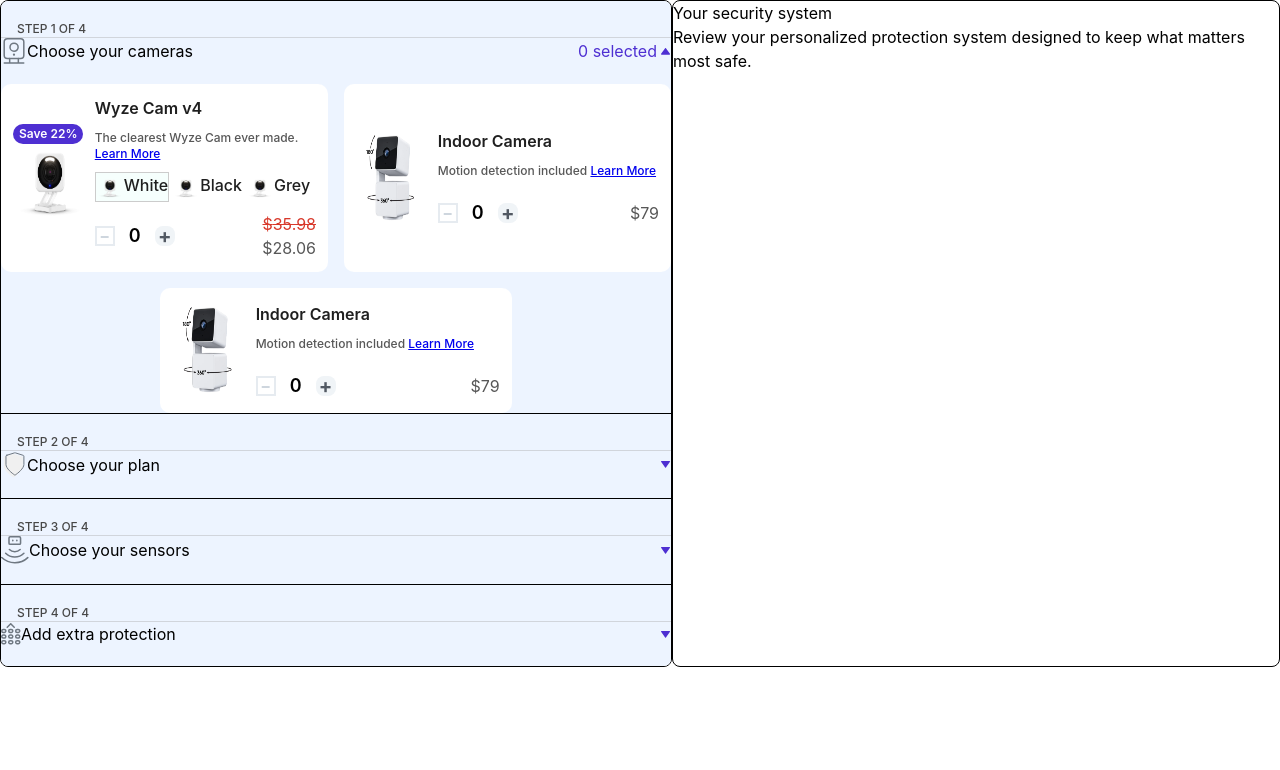
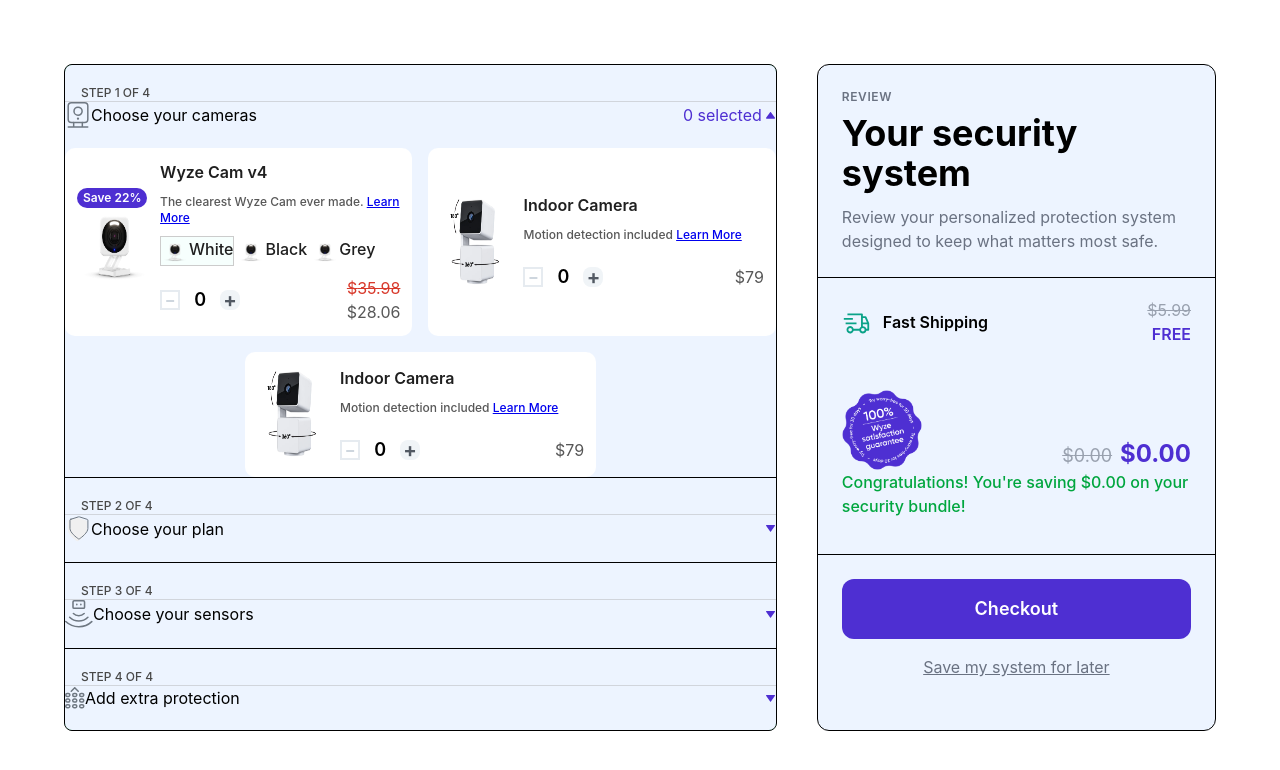
Before and after one commit to Shaalano31/Bundle-Builder, a React (Vite) app: page / in a window 1280 px wide. Shown: the top 770 px of the page. Built offline with nearby package versions, Linux system fonts and the light colour scheme.

Commit message:
Refactor and improve review panel

```diff
--- a/src/App.tsx
+++ b/src/App.tsx
@@ -23,7 +23,7 @@
   };
 
   return (
-    <main className="app flex flex-row">
+    <main className="app flex md:flex-row flex-col gap-10 lg:p-16 p-4 w-full">
       <SystemBuilderAccordion {...builderSelections} />
       <ReviewPanel {...builderSelections} />
     </main>
--- /dev/null
+++ b/src/assets/icons/truck.icon.tsx
@@ -0,0 +1,22 @@
+import type { IconProps } from "../../utils/types";
+
+const TruckIcon = ({ size, color }: IconProps) => (
+  <svg
+    xmlns="http://ww.w3.org/2000/svg"
+    width={size || "29"}
+    height={size || "29"}
+    fill="none"
+    viewBox="0 0 29 29"
+  >
+    <path
+      fill={color || "#0AA288"}
+      d="M3.625 14.5H14.5v1.813H3.625zM1.813 9.969h9.062v1.812H1.813z"
+    ></path>
+    <path
+      fill={color || "#0AA288"}
+      d="m27.114 15.05-2.719-6.345a.91.91 0 0 0-.833-.549h-2.718V6.344a.906.906 0 0 0-.907-.907h-14.5V7.25h13.594v11.379a3.63 3.63 0 0 0-1.684 2.215h-5.695a3.625 3.625 0 1 0 0 1.812h5.695a3.607 3.607 0 0 0 6.993 0h1.941a.906.906 0 0 0 .906-.906v-6.344a.9.9 0 0 0-.073-.357M8.156 23.562a1.812 1.812 0 1 1 0-3.625 1.812 1.812 0 0 1 0 3.625M20.844 9.969h2.12l1.943 4.531h-4.063zm0 13.594a1.812 1.812 0 1 1 0-3.625 1.812 1.812 0 0 1 0 3.625m4.53-2.72H24.34a3.62 3.62 0 0 0-3.496-2.718v-1.812h4.53z"
+    ></path>
+  </svg>
+);
+
+export default TruckIcon;
--- a/src/components/ReviewPanel.tsx
+++ b/src/components/ReviewPanel.tsx
@@ -1,5 +1,49 @@
-import { cameraProducts } from "../data/products";
-import type { BuilderSelections } from "../utils/types";
+import TruckIcon from "../assets/icons/truck.icon";
+import {
+  cameraProducts,
+  planProducts,
+  protectionProducts,
+  sensorProducts,
+} from "../data/products";
+import type {
+  BuilderSelections,
+  ProductResponseType,
+  SelectedProduct,
+} from "../utils/types";
+import ReviewPanelProduct from "./ReviewPanelProduct";
+import ReviewSection from "./ReviewSection";
+
+function calculateTotals(
+  selectedProducts: SelectedProduct[],
+  products: ProductResponseType[],
+) {
+  return selectedProducts.reduce(
+    (totals, selected) => {
+      const product = products.find((p) => p.id === selected.id);
+
+      if (!product) return totals;
+
+      const quantity = selected.counts.reduce(
+        (sum, count) => sum + count.quantity,
+        0,
+      );
+
+      totals.subtotal += product.price * quantity;
+
+      const discountedPrice = product.discount
+        ? product.price * (1 - product.discount / 100)
+        : product.price;
+
+      totals.total += discountedPrice * quantity;
+
+      return totals;
+    },
+    {
+      subtotal: 0,
+      total: 0,
+    },
+  );
+}
 
 export default function ReviewPanel({
   selectedCameras,
@@ -11,71 +55,185 @@
   selectedProtections,
   setSelectedProtections,
 }: BuilderSelections) {
+  const cameraTotals = calculateTotals(selectedCameras, cameraProducts);
+
+  const planTotals = calculateTotals(selectedPlans, planProducts);
+
+  const sensorTotals = calculateTotals(selectedSensors, sensorProducts);
+
+  const protectionTotals = calculateTotals(
+    selectedProtections,
+    protectionProducts,
+  );
+
+  const subtotal =
+    cameraTotals.subtotal +
+    planTotals.subtotal +
+    sensorTotals.subtotal +
+    protectionTotals.subtotal;
+
+  const discountedTotal =
+    cameraTotals.total +
+    planTotals.total +
+    sensorTotals.total +
+    protectionTotals.total;
+
+  const savings = subtotal - discountedTotal;
+
   return (
-    <div className="flex flex-col max-w-2xl mx-auto border rounded-lg">
-      <p>Your security system</p>
-      <p>
-        Review your personalized protection system designed to keep what matters
-        most safe.
-      </p>
+    <div className="w-[430px] bg-[#EDF4FF] border rounded-xl overflow-hidden">
+      {/* Header */}
+
+      <div className="px-6 py-6 border-b">
+        <p className="uppercase text-xs tracking-wider text-gray-500 font-semibold">
+          Review
+        </p>
+
+        <h1 className="text-4xl font-bold mt-2">Your security system</h1>
+
+        <p className="text-gray-500 mt-3">
+          Review your personalized protection system designed to keep what
+          matters most safe.
+        </p>
+      </div>
+
+      {/* Cameras */}
 
       {selectedCameras.length > 0 && (
-        <div>
-          <h3 className="text-lg font-semibold mb-3">Cameras</h3>
+        <ReviewSection title="Cameras">
+          {selectedCameras.flatMap((selected) => {
+            const product = cameraProducts.find((p) => p.id === selected.id);
 
-          {selectedCameras.map((selected) => {
-            const product = cameraProducts.find(
-              (product) => product.id === selected.id,
+            if (!product) return [];
+
+            return selected.counts.map((count) => (
+              <ReviewPanelProduct
+                key={`${selected.id}-${count.color ?? "default"}`}
+                product={product}
+                count={count}
+                setSelectedProducts={setSelectedCameras}
+              />
+            ));
+          })}
+        </ReviewSection>
+      )}
+
+      {/* Sensors */}
+
+      {selectedSensors.length > 0 && (
+        <ReviewSection title="Sensors">
+          {selectedSensors.flatMap((selected) => {
+            const product = sensorProducts.find((p) => p.id === selected.id);
+
+            if (!product) return [];
+
+            return selected.counts.map((count) => (
+              <ReviewPanelProduct
+                key={`${selected.id}-${count.color ?? "default"}`}
+                product={product}
+                count={count}
+                setSelectedProducts={setSelectedSensors}
+              />
+            ));
+          })}
+        </ReviewSection>
+      )}
+
+      {/* Accessories */}
+
+      {selectedProtections.length > 0 && (
+        <ReviewSection title="Accessories">
+          {selectedProtections.flatMap((selected) => {
+            const product = protectionProducts.find(
+              (p) => p.id === selected.id,
             );
 
-            if (!product) return null;
+            if (!product) return [];
 
-            return (
-              <div
-                key={product.id}
-                className="flex gap-4 border-b py-4 last:border-b-0"
-              >
-                <img
-                  src={product.image}
-                  alt={product.name}
-                  className="h-24 w-24 object-contain"
-                />
+            return selected.counts.map((count) => (
+              <ReviewPanelProduct
+                key={`${selected.id}-${count.color ?? "default"}`}
+                product={product}
+                count={count}
+                setSelectedProducts={setSelectedProtections}
+              />
+            ));
+          })}
+        </ReviewSection>
+      )}
 
-                <div className="flex flex-col flex-1">
-                  <h4 className="font-semibold">{product.name}</h4>
-                  {/* <p className="text-gray-500">{product.price}</p> */}
+      {/* Plans */}
 
-                  {product.discount && (
-                    <div>
-                      <p className="text-[#D8392B] line-through">
-                        ${product.price}
-                      </p>
-                      <p className="text-[#575757]">
-                        $
-                        {(product.price * (1 - product.discount / 100)).toFixed(
-                          2,
-                        )}
-                      </p>
-                    </div>
-                  )}
-                  {!product.discount && (
-                    <p className="text-[#575757]">${product.price}</p>
-                  )}
+      {selectedPlans.length > 0 && (
+        <ReviewSection title="Plan">
+          {selectedPlans.flatMap((selected) => {
+            const product = planProducts.find((p) => p.id === selected.id);
 
-                  <div>
-                    {selected.counts.map((count) => (
-                      <p key={count.color}>
-                        {count.color} × {count.quantity}
-                      </p>
-                    ))}
-                  </div>
-                </div>
-              </div>
-            );
+            if (!product) return [];
+
+            return selected.counts.map((count) => (
+              <ReviewPanelProduct
+                key={`${selected.id}-${count.color ?? "default"}`}
+                product={product}
+                count={count}
+                setSelectedProducts={setSelectedPlans}
+              />
+            ));
           })}
+        </ReviewSection>
+      )}
+
+      {/* Shipping */}
+
+      <div className="flex items-center justify-between px-6 py-5">
+        <div className="flex items-center gap-3">
+          <TruckIcon />
+          <p className="font-semibold">Fast Shipping</p>
         </div>
-      )}
-      <div></div>
+
+        <div className="text-right">
+          <p className="line-through text-gray-400">$5.99</p>
+
+          <p className="text-[#4E2FD2] font-semibold">FREE</p>
+        </div>
+      </div>
+
+      {/* Totals */}
+
+      <div className="px-6 py-6 border-b">
+        <div className="flex flex-row justify-between">
+          <img
+            src="src\assets\images\WarrantyBadge.png"
+            className="w-20 h-20"
+          />
+
+          <div className="text-right justify-between gap-2 flex flex-row items-end">
+            <p className="line-through text-gray-400 text-lg">
+              ${subtotal.toFixed(2)}
+            </p>
+
+            <p className="text-2xl font-bold text-[#4E2FD2]">
+              ${discountedTotal.toFixed(2)}
+            </p>
+          </div>
+        </div>
+        <p className="text-green-600 font-medium mb-3">
+          Congratulations! You're saving ${savings.toFixed(2)} on your security
+          bundle!
+        </p>
+      </div>
+
+      {/* Checkout */}
+
+      <div className="p-6">
+        <button className="w-full bg-[#4E2FD2] text-white rounded-xl py-4 font-semibold text-lg hover:bg-[#4327bc] transition">
+          Checkout
+        </button>
+
+        <button className="w-full mt-4 text-gray-500 underline">
+          Save my system for later
+        </button>
+      </div>
     </div>
   );
 }
--- /dev/null
+++ b/src/components/ReviewPanelProduct.tsx
@@ -0,0 +1,112 @@
+import type { Dispatch, SetStateAction } from "react";
+import type { ProductResponseType, SelectedProduct } from "../utils/types";
+
+type Props = {
+  product: ProductResponseType;
+  count: SelectedProduct["counts"][number];
+  setSelectedProducts: Dispatch<SetStateAction<SelectedProduct[]>>;
+};
+
+export default function ReviewPanelProduct({
+  product,
+  count,
+  setSelectedProducts,
+}: Props) {
+  const unitPrice = product.discount
+    ? product.price * (1 - product.discount / 100)
+    : product.price;
+
+  const subtotal = unitPrice * count.quantity;
+
+  return (
+    <div className="flex items-center">
+      <img
+        src={product.image}
+        alt={product.name}
+        className="size-10 object-contain"
+      />
+
+      <div className="flex-1">
+        <p className="font-medium text-sm text-[#0B0D10]">{product.name}</p>
+
+        {count.color && <p className="text-gray-500">{count.color}</p>}
+      </div>
+
+      <div className="flex items-center gap-4">
+        <button
+          onClick={() => {
+            setSelectedProducts((prev) =>
+              prev
+                .map((p) => {
+                  if (p.id !== product.id) return p;
+
+                  const counts = p.counts
+                    .map((c) =>
+                      c.color === count.color
+                        ? {
+                            ...c,
+                            quantity: c.quantity - 1,
+                          }
+                        : c,
+                    )
+                    .filter((c) => c.quantity > 0);
+
+                  return {
+                    ...p,
+                    counts,
+                  };
+                })
+                .filter((p) => p.counts.length > 0),
+            );
+          }}
+        >
+          −
+        </button>
+
+        <span>{count.quantity}</span>
+
+        <button
+          onClick={() => {
+            setSelectedProducts((prev) =>
+              prev.map((p) => {
+                if (p.id !== product.id) return p;
+
+                return {
+                  ...p,
+                  counts: p.counts.map((c) =>
+                    c.color === count.color
+                      ? {
+                          ...c,
+                          quantity: c.quantity + 1,
+                        }
+                      : c,
+                  ),
+                };
+              }),
+            );
+          }}
+        >
+          +
+        </button>
+      </div>
+
+      <div className="w-24 text-right shrink-0">
+        {product.discount ? (
+          <>
+            <p className="text-{#6F7882} line-through">
+              ${(product.price * count.quantity).toFixed(2)}
+            </p>
+
+            <p className="text-[#4E2FD2] text-xl font-semibold">
+              ${(product.discount * count.quantity).toFixed(2)}
+            </p>
+          </>
+        ) : (
+          <p className="text-[#4E2FD2] text-xl font-semibold">
+            ${(product.price * count.quantity).toFixed(2)}
+          </p>
+        )}
+      </div>
+    </div>
+  );
+}
--- /dev/null
+++ b/src/components/ReviewSection.tsx
@@ -0,0 +1,18 @@
+import type { ReactNode } from "react";
+
+type Props = {
+  title: string;
+  children: ReactNode;
+};
+
+export default function ReviewSection({ title, children }: Props) {
+  return (
+    <div className="border-b px-6 py-5">
+      <h3 className="mb-4 text-xs font-semibold tracking-wider uppercase text-gray-400">
+        {title}
+      </h3>
+
+      <div className="space-y-4">{children}</div>
+    </div>
+  );
+}
--- a/src/components/SystemBuilderAccordion.tsx
+++ b/src/components/SystemBuilderAccordion.tsx
@@ -69,7 +69,7 @@
   ];
   console.log(selectedCameras.length);
   return (
-    <div className="max-w-2xl mx-auto border rounded-lg overflow-hidden">
+    <div className="md:w-2/3 border rounded-lg overflow-hidden bg-green-800">
       {steps.map((step, index) => {
         const { selected, setSelected } = accordion[index];
         return (
@@ -116,7 +116,7 @@
                       key={product.id}
                       className={
                         isOdd && isLast
-                          ? "sm:col-span-2 flex justify-center"
+                          ? "sm:col-span-2 sm:justify-center col-span-1 sm:flex"
                           : ""
                       }
                     >
--- a/src/data/products.ts
+++ b/src/data/products.ts
@@ -43,6 +43,14 @@
 ];
 
 export const planProducts = [
+  {
+    id: "protect_1",
+    image: "src\\assets\\Wyze_Cam_V3.png",
+    name: "SD Card",
+    description: "Motion detection included",
+    price: 79,
+    link: "google.com",
+  },
   // ...
 ];
 
@@ -58,5 +66,13 @@
 ];
 
 export const protectionProducts = [
+  {
+    id: "protect_1",
+    image: "src\\assets\\Wyze_Cam_V3.png",
+    name: "SD Card",
+    description: "Motion detection included",
+    price: 79,
+    link: "google.com",
+  },
   // ...
 ];
```
Also changed, not shown: src/assets/images/WarrantyBadge.png (added).
